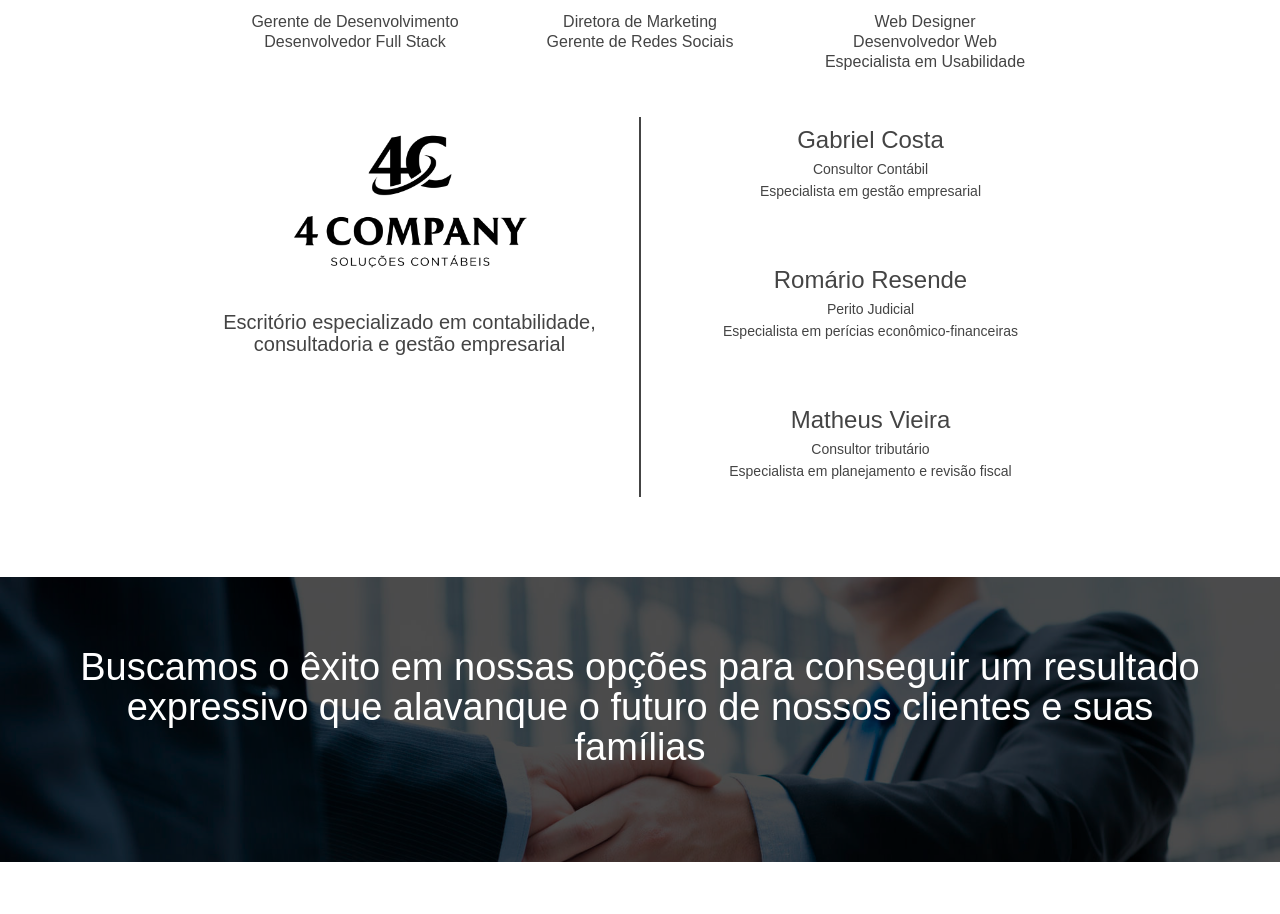
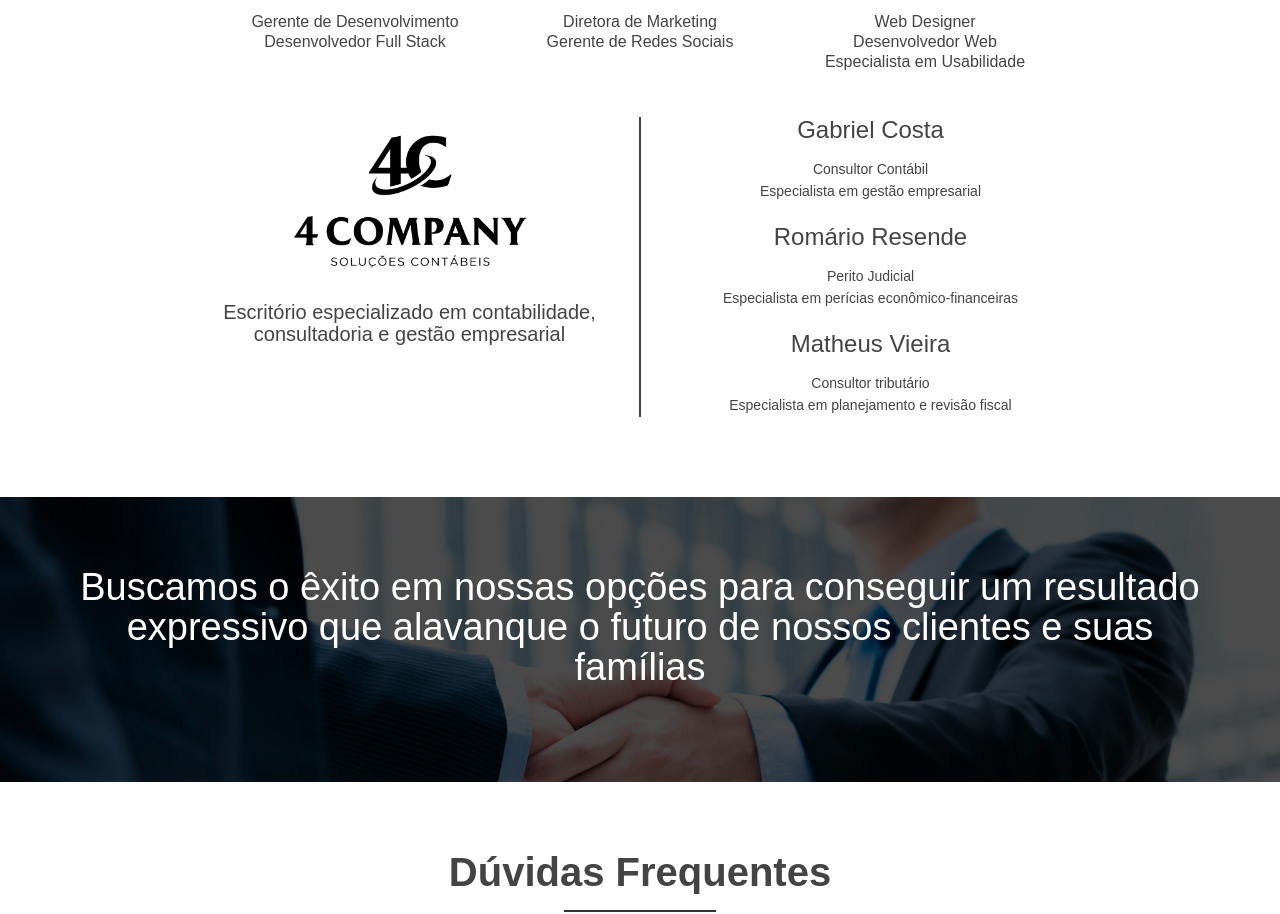
Before and after one commit to GianCarlosB/edart, a plain HTML site: page index.html in a window 1280 px wide. Shown: the part 2904-3818 px from the top of the page. Drawn offline with Linux system fonts and the light colour scheme; a web font is replaced by a local one.

Commit message:
Ajuste na disposição dos membros da empresa de consultoria

```diff
--- a/css/style.css
+++ b/css/style.css
@@ -2021,12 +2021,12 @@ div#preloader {
 
 .team-box-item-left {
   border-right: solid 1px;
-  height: 380px;
+  height: 300px;
 }
 
 .team-box-item-right {
   border-left: solid 1px;
-  height: 380px;
+  height: 300px;
 }
 
 /*----------------------------------------
--- a/index.html
+++ b/index.html
@@ -711,8 +711,10 @@
 				<div class="container">
 					<div class="col-md-10 col-md-offset-1 col-sm-10 col-sm-offset-1 col-xs-12">
 						<div class="col-md-6 col-sm-6 col-xs-12 team-box-item-left">
-							<img class="aligncenter" src="img/team/4company.png" alt="logo" width="300px">
-							<div class="team-content text-center">
+							<a href="http://www.4company.net.br" target="_blank">
+								<img class="aligncenter" src="img/team/4company.png" alt="logo" width="300px">
+							</a>
+							<div class="text-center">
 								<h5 class="br">Escritório especializado em contabilidade, consultadoria e gestão empresarial</h5>
 								<h5 class="pt">Escritório especializado em contabilidade, consultadoria e gestão empresarial</h5>
 								<h5 class="es">Oficina especializada en contabilidad, consultoría y gestión empresarial</h5>
@@ -721,7 +723,7 @@
 							</div>
 						</div>
 						<div class="col-md-6 col-sm-6 col-xs-12 team-box-item-right">
-							<div class="team-content text-center">
+							<div class="text-center">
 								<h4>Gabriel Costa</h4>
 								<h7 class="br">Consultor Contábil<br/>Especialista em gestão empresarial</h7>
 								<h7 class="pt">Consultor Contábil<br/>Especialista em gestão empresarial</h7>
@@ -729,7 +731,8 @@
 								<h7 class="fr">Consultor Contábil<br/>Especialista em gestão empresarial</h7>
 								<h7 class="en">Consultor Contábil<br/>Especialista em gestão empresarial</h7>
 							</div>
-							<div class="team-content text-center">
+							<br/>
+							<div class="row text-center">
 								<h4>Romário Resende</h4>
 								<h7 class="br">Perito Judicial<br/>Especialista em perícias econômico-financeiras</h7>
 								<h7 class="pt">Perito Judicial<br/>Especialista em perícias econômico-financeiras</h7>
@@ -737,7 +740,8 @@
 								<h7 class="fr">Perito Judicial<br/>Especialista em perícias econômico-financeiras</h7>
 								<h7 class="en">Perito Judicial<br/>Especialista em perícias econômico-financeiras</h7>
 							</div>
-							<div class="team-content text-center">
+							<br/>
+							<div class="row text-center">
 								<h4>Matheus Vieira</h4>
 								<h7 class="br">Consultor tributário<br/>Especialista em planejamento e revisão fiscal</h7>
 								<h7 class="pt">Consultor tributário<br/>Especialista em planejamento e revisão fiscal</h7>
```
Also changed, not shown: css/style.min.css, dist/css/style.min.css.
